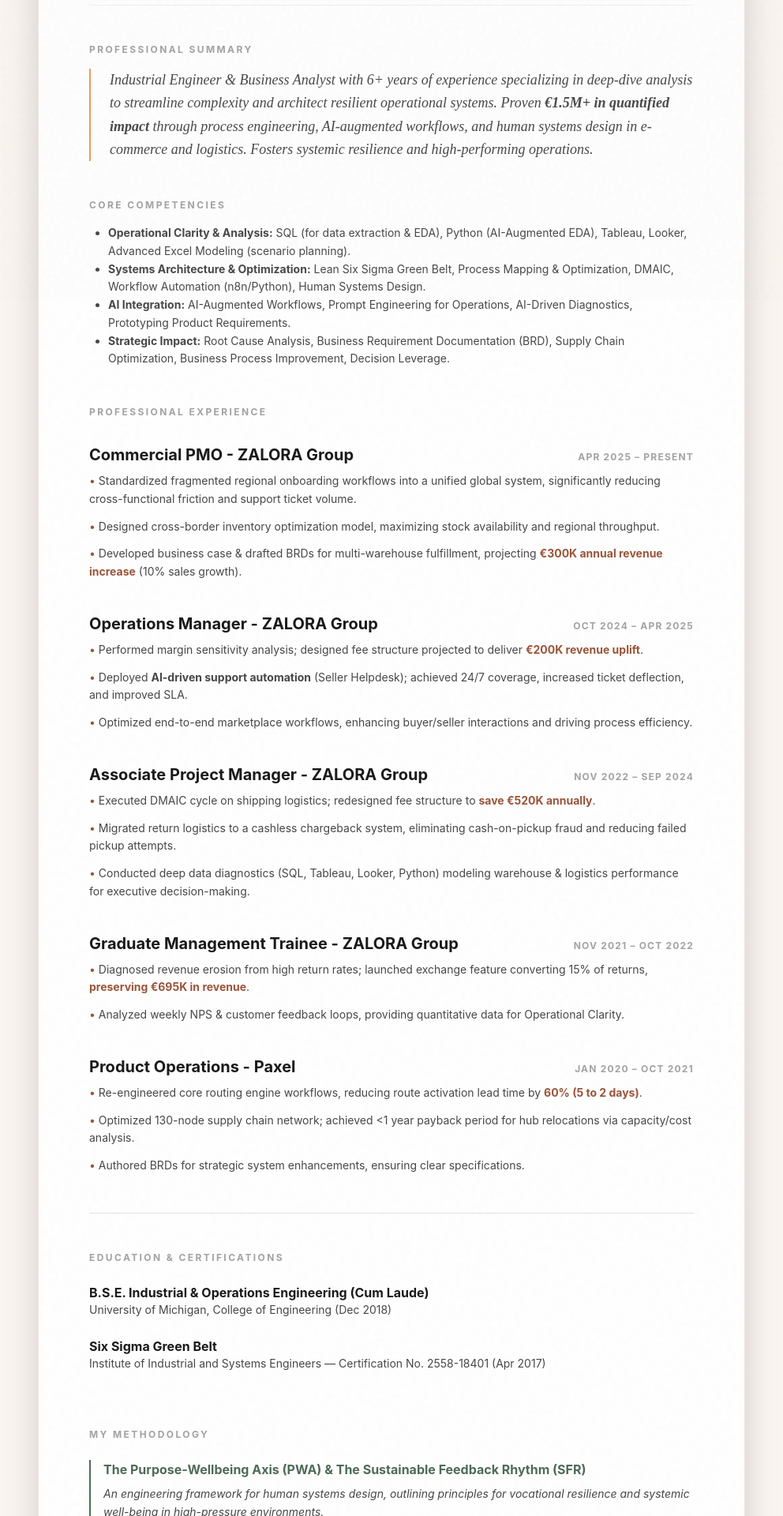
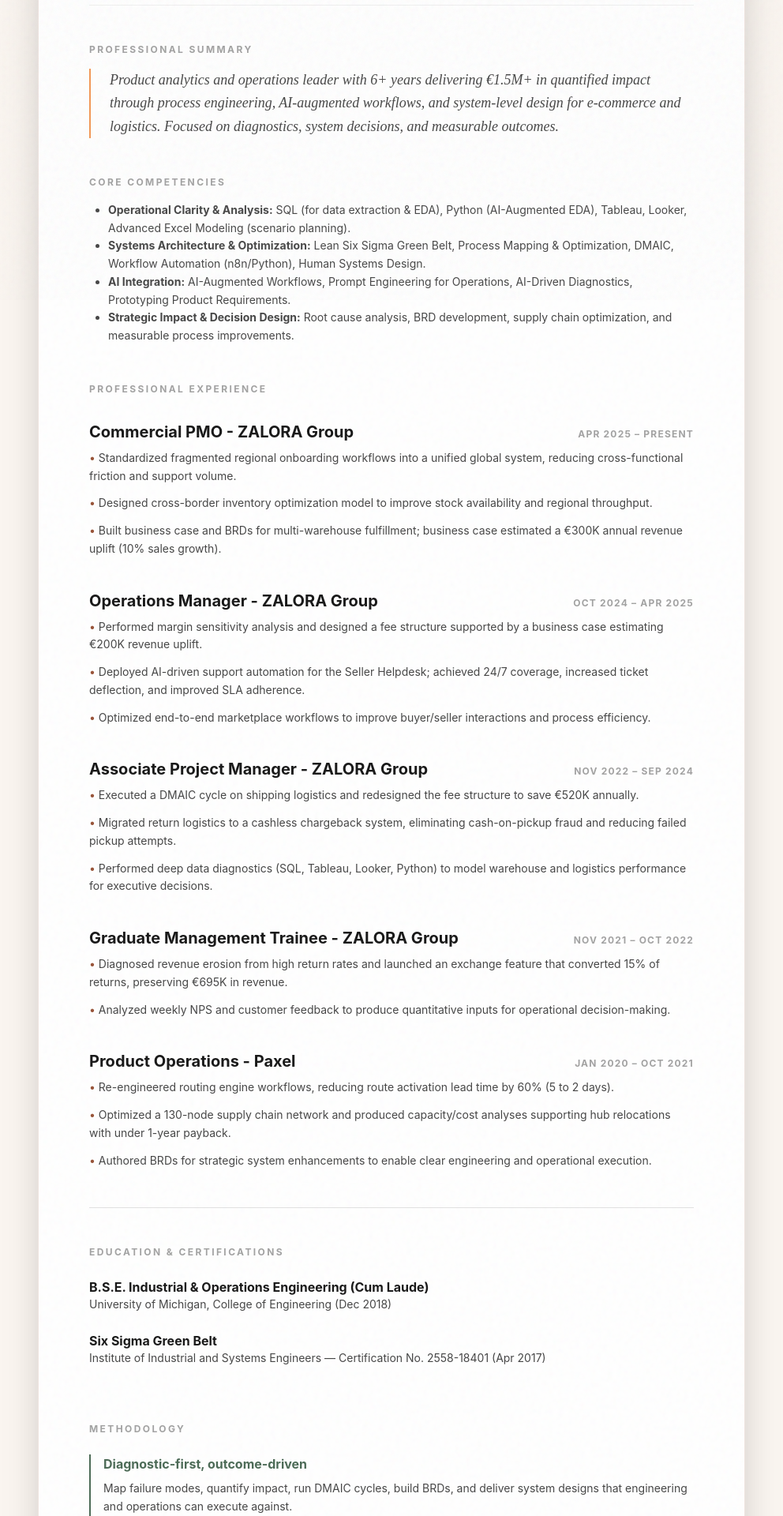
Before and after one commit to jkhan31/jasonkhanani-website, a Next.js app: page /resume in a window 1280 px wide. Shown: the part 420-2340 px from the top of the page at 79% size, without its empty margins (144-1136 px from the left). Built offline with nearby package versions, Linux system fonts and the light colour scheme.

Commit message:
copy: refine homepage, resume, evidence; nav: hide Framework from header

```diff
--- a/components/Layout.tsx
+++ b/components/Layout.tsx
@@ -13,7 +13,7 @@
 
   const links = [
     { label: 'Evidence', path: '/evidence' },
-    { label: 'Framework', path: '/framework' },
+    // Framework intentionally hidden from top-level navigation
     { label: 'Writing', path: '/writing' },
     { label: 'Resume', path: '/resume' },
   ];
--- a/pages/resume.tsx
+++ b/pages/resume.tsx
@@ -47,7 +47,7 @@
           <div className="flex flex-col md:flex-row justify-between items-start md:items-end gap-6">
             <div>
               <h1 className="text-5xl font-serif font-bold tracking-tight mb-2">JASON KESTER HANANI</h1>
-              <p className="text-xl font-medium opacity-80 whitespace-normal break-words max-w-full" style={{ color: colors.rust }}>Industrial Engineer &amp; Business Analyst</p>
+              <p className="text-xl font-medium opacity-80 whitespace-normal break-words max-w-full" style={{ color: colors.rust }}>Product Analytics &amp; Operations Lead</p>
               <div className="flex flex-col md:flex-row md:items-center gap-2 mt-6 text-sm font-medium opacity-80">
                 <a href="mailto:contact@jasonkhanani.com" className="flex items-center gap-2 hover:text-foxOrange transition w-full md:w-auto break-words"><Mail size={16} /> contact@jasonkhanani.com</a>
                 <a href="https://jasonkhanani.com" target="_blank" rel="noreferrer" className="flex items-center gap-2 hover:text-foxOrange transition w-full md:w-auto break-words mt-2 md:mt-0"><Globe size={16} /> jasonkhanani.com</a>
@@ -71,7 +71,7 @@
         <section className="mb-12 relative z-10">
           <h2 className="text-xs font-bold uppercase tracking-[0.2em] mb-4 opacity-40">Professional Summary</h2>
           <p className="text-lg leading-relaxed font-serif italic opacity-80 border-l-2 pl-6" style={{ borderColor: colors.orange }}>
-            Industrial Engineer &amp; Business Analyst with 6+ years of experience specializing in deep-dive analysis to streamline complexity and architect resilient operational systems. Proven <strong>€1.5M+ in quantified impact</strong> through process engineering, AI-augmented workflows, and human systems design in e-commerce and logistics. Fosters systemic resilience and high-performing operations.
+            Product analytics and operations leader with 6+ years delivering €1.5M+ in quantified impact through process engineering, AI-augmented workflows, and system-level design for e-commerce and logistics. Focused on diagnostics, system decisions, and measurable outcomes.
           </p>
         </section>
 
@@ -82,7 +82,7 @@
             <li><strong>Operational Clarity &amp; Analysis:</strong> SQL (for data extraction &amp; EDA), Python (AI-Augmented EDA), Tableau, Looker, Advanced Excel Modeling (scenario planning).</li>
             <li><strong>Systems Architecture &amp; Optimization:</strong> Lean Six Sigma Green Belt, Process Mapping &amp; Optimization, DMAIC, Workflow Automation (n8n/Python), Human Systems Design.</li>
             <li><strong>AI Integration:</strong> AI-Augmented Workflows, Prompt Engineering for Operations, AI-Driven Diagnostics, Prototyping Product Requirements.</li>
-            <li><strong>Strategic Impact:</strong> Root Cause Analysis, Business Requirement Documentation (BRD), Supply Chain Optimization, Business Process Improvement, Decision Leverage.</li>
+            <li><strong>Strategic Impact &amp; Decision Design:</strong> Root cause analysis, BRD development, supply chain optimization, and measurable process improvements.</li>
           </ul>
         </section>
 
@@ -96,9 +96,9 @@
               <span className="text-xs font-bold opacity-40 uppercase tracking-widest">Apr 2025 – Present</span>
             </div>
             <ul className="space-y-3 text-sm opacity-80 leading-relaxed list-none">
-              <li><span className="text-hankoRust">•</span> Standardized fragmented regional onboarding workflows into a unified global system, significantly reducing cross-functional friction and support ticket volume.</li>
-              <li><span className="text-hankoRust">•</span> Designed cross-border inventory optimization model, maximizing stock availability and regional throughput.</li>
-              <li><span className="text-hankoRust">•</span> Developed business case &amp; drafted BRDs for multi-warehouse fulfillment, projecting <strong style={{ color: colors.rust }}>€300K annual revenue increase</strong> (10% sales growth).</li>
+              <li><span className="text-hankoRust">•</span> Standardized fragmented regional onboarding workflows into a unified global system, reducing cross-functional friction and support volume.</li>
+              <li><span className="text-hankoRust">•</span> Designed cross-border inventory optimization model to improve stock availability and regional throughput.</li>
+              <li><span className="text-hankoRust">•</span> Built business case and BRDs for multi-warehouse fulfillment; business case estimated a €300K annual revenue uplift (10% sales growth).</li>
             </ul>
           </div>
           {/* Operations Manager (ZALORA Group) */}
@@ -108,9 +108,9 @@
               <span className="text-xs font-bold opacity-40 uppercase tracking-widest">Oct 2024 – Apr 2025</span>
             </div>
             <ul className="space-y-3 text-sm opacity-80 leading-relaxed list-none">
-              <li><span className="text-hankoRust">•</span> Performed margin sensitivity analysis; designed fee structure projected to deliver <strong style={{ color: colors.rust }}>€200K revenue uplift</strong>.</li>
-              <li><span className="text-hankoRust">•</span> Deployed <strong>AI-driven support automation</strong> (Seller Helpdesk); achieved 24/7 coverage, increased ticket deflection, and improved SLA.</li>
-              <li><span className="text-hankoRust">•</span> Optimized end-to-end marketplace workflows, enhancing buyer/seller interactions and driving process efficiency.</li>
+              <li><span className="text-hankoRust">•</span> Performed margin sensitivity analysis and designed a fee structure supported by a business case estimating €200K revenue uplift.</li>
+              <li><span className="text-hankoRust">•</span> Deployed AI-driven support automation for the Seller Helpdesk; achieved 24/7 coverage, increased ticket deflection, and improved SLA adherence.</li>
+              <li><span className="text-hankoRust">•</span> Optimized end-to-end marketplace workflows to improve buyer/seller interactions and process efficiency.</li>
             </ul>
           </div>
           {/* Associate Project Manager (ZALORA Group) */}
@@ -120,9 +120,9 @@
               <span className="text-xs font-bold opacity-40 uppercase tracking-widest">Nov 2022 – Sep 2024</span>
             </div>
             <ul className="space-y-3 text-sm opacity-80 leading-relaxed list-none">
-              <li><span className="text-hankoRust">•</span> Executed DMAIC cycle on shipping logistics; redesigned fee structure to <strong style={{ color: colors.rust }}>save €520K annually</strong>.</li>
+              <li><span className="text-hankoRust">•</span> Executed a DMAIC cycle on shipping logistics and redesigned the fee structure to save €520K annually.</li>
               <li><span className="text-hankoRust">•</span> Migrated return logistics to a cashless chargeback system, eliminating cash-on-pickup fraud and reducing failed pickup attempts.</li>
-              <li><span className="text-hankoRust">•</span> Conducted deep data diagnostics (SQL, Tableau, Looker, Python) modeling warehouse &amp; logistics performance for executive decision-making.</li>
+              <li><span className="text-hankoRust">•</span> Performed deep data diagnostics (SQL, Tableau, Looker, Python) to model warehouse and logistics performance for executive decisions.</li>
             </ul>
           </div>
           {/* Graduate Management Trainee (ZALORA Group) */}
@@ -132,8 +132,8 @@
               <span className="text-xs font-bold opacity-40 uppercase tracking-widest">Nov 2021 – Oct 2022</span>
             </div>
             <ul className="space-y-3 text-sm opacity-80 leading-relaxed list-none">
-              <li><span className="text-hankoRust">•</span> Diagnosed revenue erosion from high return rates; launched exchange feature converting 15% of returns, <strong style={{ color: colors.rust }}>preserving €695K in revenue</strong>.</li>
-              <li><span className="text-hankoRust">•</span> Analyzed weekly NPS &amp; customer feedback loops, providing quantitative data for Operational Clarity.</li>
+              <li><span className="text-hankoRust">•</span> Diagnosed revenue erosion from high return rates and launched an exchange feature that converted 15% of returns, preserving €695K in revenue.</li>
+              <li><span className="text-hankoRust">•</span> Analyzed weekly NPS and customer feedback to produce quantitative inputs for operational decision-making.</li>
             </ul>
           </div>
           {/* Product Operations - Paxel */}
@@ -143,9 +143,9 @@
               <span className="text-xs font-bold opacity-40 uppercase tracking-widest">Jan 2020 – Oct 2021</span>
             </div>
             <ul className="space-y-3 text-sm opacity-80 leading-relaxed list-none">
-              <li><span className="text-hankoRust">•</span> Re-engineered core routing engine workflows, reducing route activation lead time by <strong style={{ color: colors.rust }}>60% (5 to 2 days)</strong>.</li>
-              <li><span className="text-hankoRust">•</span> Optimized 130-node supply chain network; achieved &lt;1 year payback period for hub relocations via capacity/cost analysis.</li>
-              <li><span className="text-hankoRust">•</span> Authored BRDs for strategic system enhancements, ensuring clear specifications.</li>
+              <li><span className="text-hankoRust">•</span> Re-engineered routing engine workflows, reducing route activation lead time by 60% (5 to 2 days).</li>
+              <li><span className="text-hankoRust">•</span> Optimized a 130-node supply chain network and produced capacity/cost analyses supporting hub relocations with under 1-year payback.</li>
+              <li><span className="text-hankoRust">•</span> Authored BRDs for strategic system enhancements to enable clear engineering and operational execution.</li>
             </ul>
           </div>
         </section>
@@ -167,16 +167,13 @@
 
           {/* My Methodology (PWA & SFR) */}
           <section>
-            <h2 className="text-xs font-bold uppercase tracking-[0.2em] mb-6 opacity-40">My Methodology</h2>
-            <div className="border-l-2 pl-4" style={{ borderColor: colors.sage }}>
-              <h3 className="font-bold text-base" style={{ color: colors.sage, marginBottom: '0.5rem' }}>The Purpose-Wellbeing Axis (PWA) &amp; The Sustainable Feedback Rhythm (SFR)</h3>
-              <p className="text-sm opacity-80 italic leading-relaxed">
-                An engineering framework for human systems design, outlining principles for vocational resilience and systemic well-being in high-pressure environments.
-              </p>
-              <p className="text-sm opacity-80 mt-2">
-                <Link href="/framework" className="text-hankoRust hover:text-foxOrange transition-colors" style={{ color: colors.rust }}>Learn more about the PWA &amp; SFR →</Link>
-              </p>
-            </div>
+            <h2 className="text-xs font-bold uppercase tracking-[0.2em] mb-6 opacity-40">Methodology</h2>
+              <div className="border-l-2 pl-4" style={{ borderColor: colors.sage }}>
+                <h3 className="font-bold text-base" style={{ color: colors.sage, marginBottom: '0.5rem' }}>Diagnostic-first, outcome-driven</h3>
+                <p className="text-sm opacity-80 leading-relaxed">
+                  Map failure modes, quantify impact, run DMAIC cycles, build BRDs, and deliver system designs that engineering and operations can execute against.
+                </p>
+              </div>
           </section>
 
           {/* The Stack (categorized) */}
```
Also changed, not shown: pages/evidence.tsx (+10 -6 lines), pages/index.tsx (+11 -12 lines).
